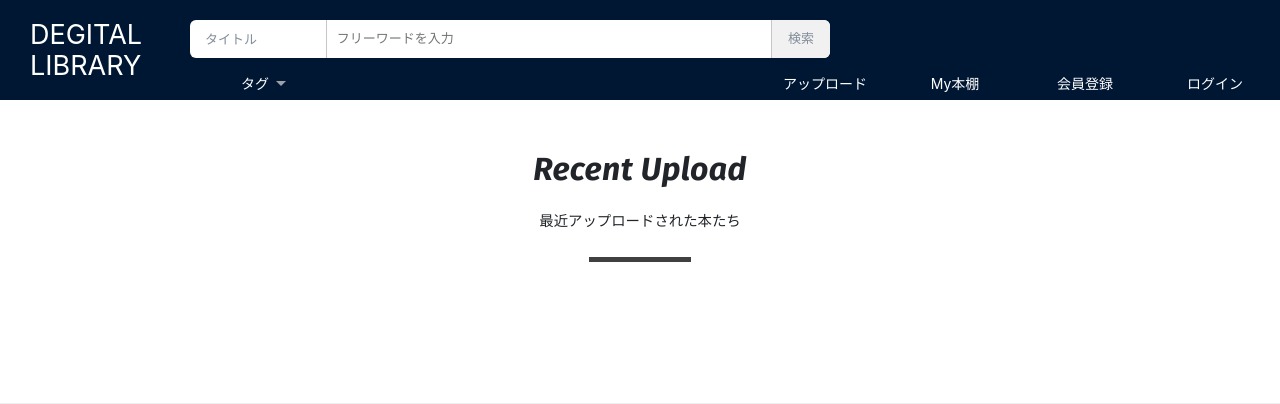
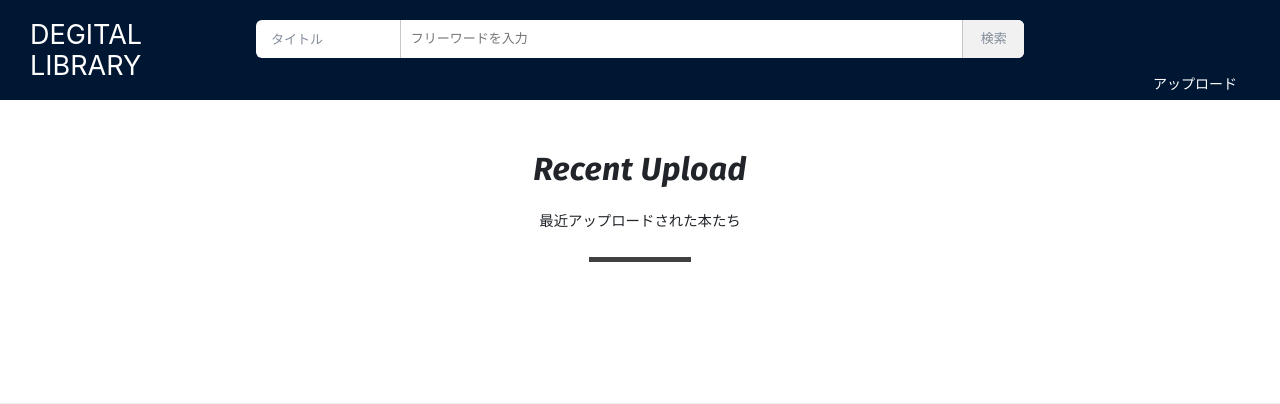
Before and after one commit to shunyooo/digital-library-django, a Django app: page / in a window 1280 px wide. Shown: the top 404 px of the page. Run offline with Django 3.2, Linux system fonts and the light colour scheme; data that the repository does not hold is empty; parts of the project's set-up code (start-up, migrations or seed data) failed here and were passed over; some libraries are stand-ins or nearby versions.

Commit message:
fix ui, remove nav invalid menu

```diff
--- a/library/book/templates/book/base_with_header.html
+++ b/library/book/templates/book/base_with_header.html
@@ -28,23 +28,23 @@
     </form>
     <div class="header-menu-left">
         <ul class="nav">
-            <li><a href="#">タグ<i class="material-icons nav-icon">
-                arrow_drop_down
-            </i></a>
-                <ul>
-                    {% for tag in tag_list %}
-                        <li><a href="{% url 'book:list' %}?tag={{tag.content}}">{{tag.content}}</a></li>
-                    {% endfor %}
-                </ul>
-            </li>
+            <!--<li><a href="#">タグ<i class="material-icons nav-icon">-->
+                <!--arrow_drop_down-->
+            <!--</i></a>-->
+                <!--<ul>-->
+                    <!--{% for tag in tag_list %}-->
+                        <!--<li><a href="{% url 'book:list' %}?tag={{tag.content}}">{{tag.content}}</a></li>-->
+                    <!--{% endfor %}-->
+                <!--</ul>-->
+            <!--</li>-->
         </ul>
     </div>
     <div class="header-menu-right">
         <ul class="right-nav-wrapper">
             <li><a href="{% url 'book:upload' %}" target="_blank">アップロード</a></li>
-            <li><a href="#">My本棚</a></li>
-            <li><a href="#">会員登録</a></li>
-            <li><a href="#">ログイン</a></li>
+            <!--<li><a href="#">My本棚</a></li>-->
+            <!--<li><a href="#">会員登録</a></li>-->
+            <!--<li><a href="#">ログイン</a></li>-->
         </ul>
     </div>
 </div>
--- a/library/static/book/css/header.css
+++ b/library/static/book/css/header.css
@@ -29,8 +29,8 @@
 .header-form {
     position: absolute;
     top: 20px;
-    left: 190px;
-    width: 50%;
+    left: 20%;
+    width: 60%;
     font-size: 13px;
     min-width: 300px;
 }
@@ -140,8 +140,7 @@ select:-moz-focusring {
     position: absolute;
     bottom: 0px;
     right: 0px;
-    /*    width: ;*/
-    min-width: 300px;
+    min-width: 150px;
     height: 36px;
 }
 
```
